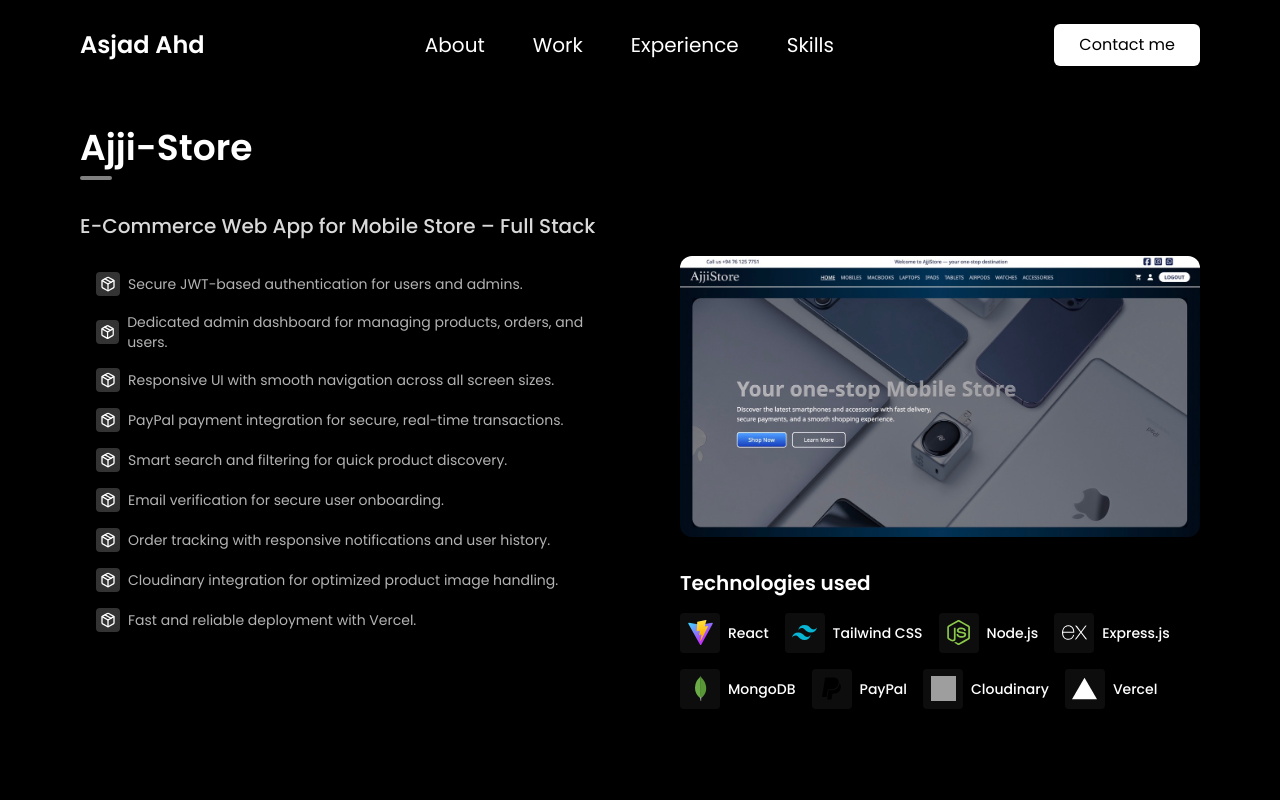
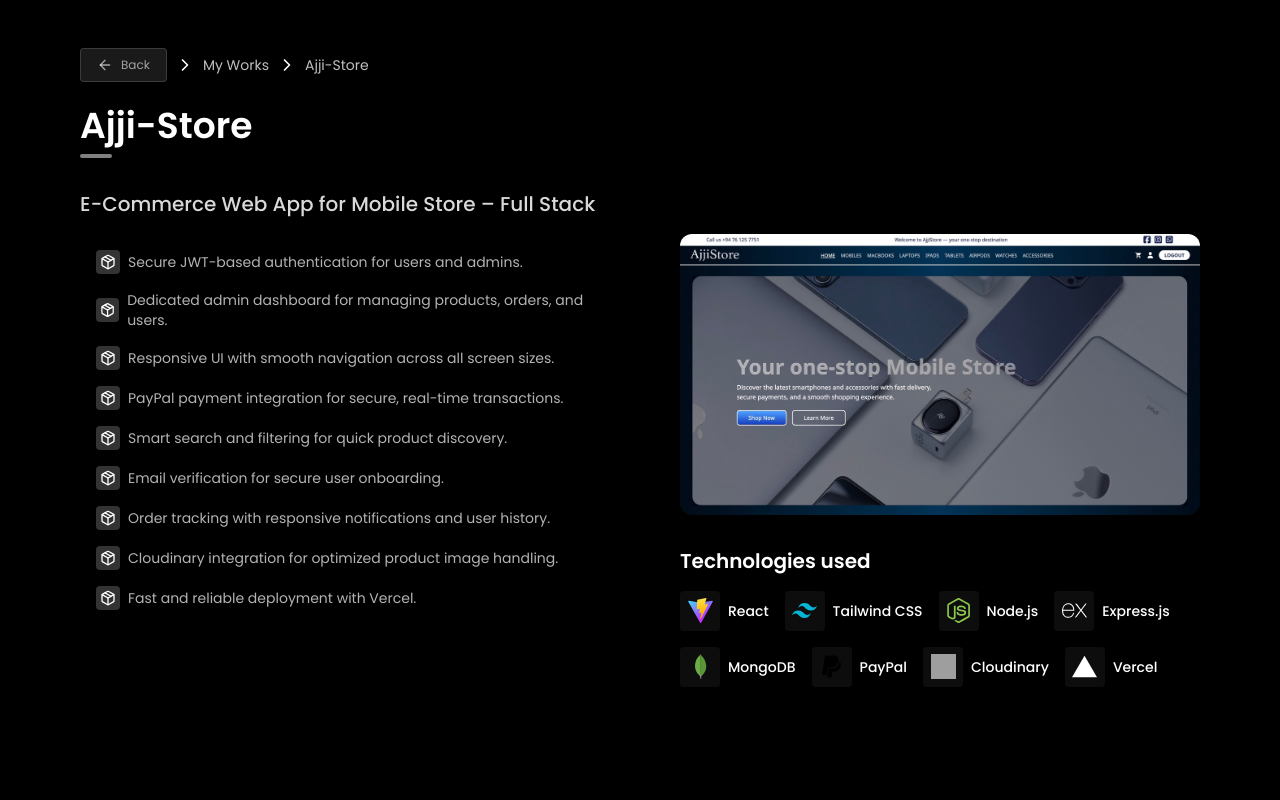
Before and after one commit to asjadahamed77/portfolio-asjad, a React (Vite) app: page /work/ajji-store in a window 1280 px wide. Shown: the top 800 px of the page. Built offline with nearby package versions, Linux system fonts and the light colour scheme; grey boxes are pictures that could not be loaded.

Commit message:
Code updates on UI and content changes

```diff
--- a/src/App.jsx
+++ b/src/App.jsx
@@ -1,14 +1,24 @@
-import React from "react";
+import React, { useEffect } from "react";
 import Footer from "./components/Footer";
-import Navbar from "./components/Navbar";
-import { Route, Routes } from "react-router-dom";
+import { Route, Routes, useLocation } from "react-router-dom";
 import Homepage from "./pages/Homepage";
 import WorkDetails from "./pages/WorkDetails";
 
 const App = () => {
+  const { hash } = useLocation();
+
+  useEffect(() => {
+    if (hash) {
+      const id = hash.replace("#", "");
+      const el = document.getElementById(id);
+      if (el) {
+        el.scrollIntoView({ behavior: "smooth" });
+      }
+    }
+  }, [hash]);
   return (
     <div>
-      <Navbar />
+
       <Routes>
         <Route path="/" element={<Homepage />} />
         <Route path="/work/:id" element={<WorkDetails />} />
--- a/src/assets/MyWorks.jsx
+++ b/src/assets/MyWorks.jsx
@@ -48,15 +48,39 @@
     name: "goAI",
     subtitle: "AI-Powered Content & Image Platform – SaaS with Auth & Profiles",
     features: [
-        { feature: "AI-powered content generation for articles, blog titles, and images." },
-        { feature: "Advanced image manipulation tools including background and object removal." },
-        { feature: "Secure authentication system supporting both free and premium subscribers." },
+      {
+        feature:
+          "AI-powered content generation for articles, blog titles, and images.",
+      },
+      {
+        feature:
+          "Advanced image manipulation tools including background and object removal.",
+      },
+      {
+        feature:
+          "Secure authentication system supporting both free and premium subscribers.",
+      },
       { feature: "Dynamic feature access based on user subscription level." },
-        { feature: "AI-driven resume review tool providing personalized career feedback." },
-        { feature: "Activity history and creation library to easily revisit past work." },
-        { feature: "Modern, intuitive, and responsive UI for a seamless experience." },
-        { feature: "Securely deployed on Vercel ensuring global performance and reliability." },
-        { feature: "All-in-one AI toolkit built for content creators, designers, job seekers, and tech enthusiasts." }
+      {
+        feature:
+          "AI-driven resume review tool providing personalized career feedback.",
+      },
+      {
+        feature:
+          "Activity history and creation library to easily revisit past work.",
+      },
+      {
+        feature:
+          "Modern, intuitive, and responsive UI for a seamless experience.",
+      },
+      {
+        feature:
+          "Securely deployed on Vercel ensuring global performance and reliability.",
+      },
+      {
+        feature:
+          "All-in-one AI toolkit built for content creators, designers, job seekers, and tech enthusiasts.",
+      },
     ],
     imageFile: goAIimage,
     tools: [
@@ -110,14 +134,28 @@
     subtitle: "E-Commerce Web App for Mobile Store – Full Stack",
     features: [
       { feature: "Secure JWT-based authentication for users and admins." },
-        { feature: "Dedicated admin dashboard for managing products, orders, and users." },
-        { feature: "Responsive UI with smooth navigation across all screen sizes." },
-        { feature: "PayPal payment integration for secure, real-time transactions." },
+      {
+        feature:
+          "Dedicated admin dashboard for managing products, orders, and users.",
+      },
+      {
+        feature:
+          "Responsive UI with smooth navigation across all screen sizes.",
+      },
+      {
+        feature:
+          "PayPal payment integration for secure, real-time transactions.",
+      },
       { feature: "Smart search and filtering for quick product discovery." },
       { feature: "Email verification for secure user onboarding." },
-        { feature: "Order tracking with responsive notifications and user history." },
-        { feature: "Cloudinary integration for optimized product image handling." },
-        { feature: "Fast and reliable deployment with Vercel." }
+      {
+        feature:
+          "Order tracking with responsive notifications and user history.",
+      },
+      {
+        feature: "Cloudinary integration for optimized product image handling.",
+      },
+      { feature: "Fast and reliable deployment with Vercel." },
     ],
     imageFile: ajjistore,
     tools: [
@@ -167,10 +205,15 @@
       { feature: "Responsive UI optimized for mobile, tablet, and desktop." },
       { feature: "Online payment integration for seamless bookings." },
       { feature: "Real-time toast notifications for booking and updates." },
-        { feature: "Search and filtering to easily find doctors and time slots." },
+      {
+        feature: "Search and filtering to easily find doctors and time slots.",
+      },
       { feature: "Cloudinary image management for smooth media handling." },
-        { feature: "Smooth, modern interface built for medical service workflows." },
-        { feature: "Deployed on Vercel for high performance and uptime." }
+      {
+        feature:
+          "Smooth, modern interface built for medical service workflows.",
+      },
+      { feature: "Deployed on Vercel for high performance and uptime." },
     ],
     imageFile: dtmedicalclient,
     tools: [
@@ -213,13 +256,24 @@
       "Empowering healthcare professionals with control, insights, and seamless appointment management.",
     features: [
       { feature: "Role-based authentication for admins and doctors." },
-        { feature: "Admins can manage doctors, appointments, payments, and patients." },
-        { feature: "Doctors can update availability, profile details, and appointment status." },
+      {
+        feature:
+          "Admins can manage doctors, appointments, payments, and patients.",
+      },
+      {
+        feature:
+          "Doctors can update availability, profile details, and appointment status.",
+      },
       { feature: "Responsive dashboard layout for all device sizes." },
-        { feature: "Real-time notifications for appointment and profile updates." },
+      {
+        feature: "Real-time notifications for appointment and profile updates.",
+      },
       { feature: "Secure data access with protected routes." },
-        { feature: "Cloudinary integration for media handling and profile images." },
-        { feature: "Optimized workflow for clinic and patient management." }
+      {
+        feature:
+          "Cloudinary integration for media handling and profile images.",
+      },
+      { feature: "Optimized workflow for clinic and patient management." },
     ],
     imageFile: medicaladmin,
     tools: [
@@ -260,14 +314,19 @@
     name: "Foodio",
     subtitle: "Billing System for a Restaurant – Admin & User Panels",
     features: [
-        { feature: "Secure authentication with role-based admin and user access." },
-        { feature: "Admin dashboard to manage users, orders, items, and system operations." },
+      {
+        feature: "Secure authentication with role-based admin and user access.",
+      },
+      {
+        feature:
+          "Admin dashboard to manage users, orders, items, and system operations.",
+      },
       { feature: "Category-based filtering and product search." },
       { feature: "Billing interface with printable receipts." },
       { feature: "Order history tracking for both users and admins." },
       { feature: "Modern, responsive UI for smooth restaurant workflow." },
       { feature: "Cloudinary integration for optimized image management." },
-        { feature: "Spring Boot backend for secure and scalable operations." }
+      { feature: "Spring Boot backend for secure and scalable operations." },
     ],
     imageFile: foodio,
     tools: [
@@ -302,12 +361,15 @@
     features: [
       { feature: "Secure authentication for both users and admins." },
       { feature: "Product search, filtering, and category-wise browsing." },
-        { feature: "Add to cart, checkout, and secure PayPal payment integration." },
+      {
+        feature:
+          "Add to cart, checkout, and secure PayPal payment integration.",
+      },
       { feature: "Admin dashboard to manage users, orders, and products." },
       { feature: "Redux-powered state management for smooth user actions." },
       { feature: "Fully responsive UI across desktop and mobile." },
       { feature: "Cloudinary image hosting for optimized product media." },
-        { feature: "Vercel deployment for fast, global performance." }
+      { feature: "Vercel deployment for fast, global performance." },
     ],
     imageFile: ajjioo,
     tools: [
@@ -364,7 +426,7 @@
       { feature: "Real-time updates for events and community programs." },
       { feature: "Fully responsive layout optimized for all screen sizes." },
       { feature: "AWS integration for storage and scalability." },
-        { feature: "Redux integration for smooth state management." }
+      { feature: "Redux integration for smooth state management." },
     ],
     imageFile: lwmc,
     tools: [
@@ -408,12 +470,15 @@
     features: [
       { feature: "Secure user authentication with profile management." },
       { feature: "Complete cake ordering flow with customization options." },
-        { feature: "Select cake, choose gift box, and add personalized card messages." },
+      {
+        feature:
+          "Select cake, choose gift box, and add personalized card messages.",
+      },
       { feature: "Real-time toast notifications for actions and updates." },
       { feature: "Responsive and modern UI for smooth ordering experience." },
       { feature: "Order history and user details management." },
       { feature: "Cloudinary-based image storage for high-quality visuals." },
-        { feature: "Optimized checkout and user workflow." }
+      { feature: "Optimized checkout and user workflow." },
     ],
     imageFile: raafest,
     tools: [
@@ -465,7 +530,10 @@
       { feature: "Responsive dashboard for desktop and mobile workflows." },
       { feature: "Real-time updates for order status and user management." },
       { feature: "Cloudinary integration for product media handling." },
-        { feature: "Streamlined interface to reduce admin effort and improve accuracy." }
+      {
+        feature:
+          "Streamlined interface to reduce admin effort and improve accuracy.",
+      },
     ],
     imageFile: adminraafest,
     tools: [
--- a/src/pages/Homepage.jsx
+++ b/src/pages/Homepage.jsx
@@ -9,11 +9,13 @@
 import Experience from '../components/Experience'
 import MySkills from '../components/MySkills'
 import ContactMe from '../components/ContactMe'
+import Navbar from '../components/Navbar'
 
 
 const Homepage = () => {
   return (
     <div>
+       <Navbar />
        <Header />
       <AnimatedCounter />
       <About />
--- a/src/pages/WorkDetails.jsx
+++ b/src/pages/WorkDetails.jsx
@@ -1,15 +1,40 @@
 import React from "react";
-import { useParams } from "react-router-dom";
+import { useNavigate, useParams } from "react-router-dom";
 import { myWorks } from "../assets/MyWorks";
-import {  Package } from "lucide-react";
+import { ArrowLeft, ChevronRight, Package } from "lucide-react";
 
 const WorkDetails = () => {
   const { id } = useParams();
   const currentItem = myWorks.find((item) => item.id === id);
+  const navigate = useNavigate();
 
   return (
     currentItem && (
-      <div className="px-4 sm:px-20 py-32">
+      <div className="px-4 sm:px-20 py-8 sm:py-12">
+        <div
+          className="mb-6 flex items-center gap-2"
+          onClick={() => navigate("/#work")}
+        >
+          <div className="bg-white/10 border border-white/15 cursor-pointer text-white/60 w-fit py-2 px-4 rounded flex items-center gap-2 text-xs hover:bg-white/15 transition-colors">
+            <ArrowLeft className="size-4" />
+            Back
+          </div>
+          <span>
+            <ChevronRight className="size-5" />
+          </span>
+          <p
+            onClick={() => navigate("/#work")}
+            className="text-white/75 hover:text-white/85 cursor-pointer text-xs sm:text-sm"
+          >
+            My Works
+          </p>
+          <span>
+            <ChevronRight className="size-5" />
+          </span>
+          <p className="text-white/75 hover:text-white/85 cursor-pointer text-xs sm:text-sm">
+            {currentItem.name}
+          </p>
+        </div>
         <div className="flex flex-col gap-2 w-fit mb-8">
           <h1 className="text-2xl md:text-4xl font-semibold">
             {currentItem.name}
@@ -19,20 +44,10 @@
         <p className="font-medium text-xl text-white/85  mb-4">
           {currentItem.subtitle}
         </p>
-        <div className="grid  md:grid-cols-2 gap-8 md:gap-12 lg:gap-20">
-          <div className="flex flex-col space-y-4">
-            <p className="flex flex-col space-y-4 ml-2 sm:ml-4 mt-4">
-              {currentItem.features?.map((feature, index) => (
-                <div key={index} className="flex items-center gap-2">
-                  <Package className="size-6 rounded p-1 bg-white/20" />
-                  <p className="text-sm text-white/70">{feature.feature}</p>
-                </div>
-              ))}
-            </p>
+        <div className="grid md:grid-cols-2 gap-8 md:gap-12 lg:gap-20">
 
-          </div>
-          <div className="flex flex-col space-y-8">
-            <div className="">
+          <div className="flex flex-col space-y-8 order-1 md:order-2">
+            <div>
               <img
                 src={currentItem.imageFile}
                 alt={currentItem.name}
@@ -57,6 +72,18 @@
               </div>
             </div>
           </div>
+
+          {/* Left side (features) should come second on mobile */}
+          <div className="flex flex-col space-y-4 order-2 md:order-1">
+            <p className="flex flex-col space-y-4 ml-2 sm:ml-4 mt-4">
+              {currentItem.features?.map((feature, index) => (
+                <div key={index} className="flex items-center gap-2">
+                  <Package className="size-6 rounded p-1 bg-white/20" />
+                  <p className="text-sm text-white/70">{feature.feature}</p>
+                </div>
+              ))}
+            </p>
+          </div>
         </div>
       </div>
     )
```
Also changed, not shown: src/components/About.jsx (+8 -8 lines), src/components/Experience.jsx (+52 -0 lines). Lines whose indentation alone changed are shown as unchanged.
